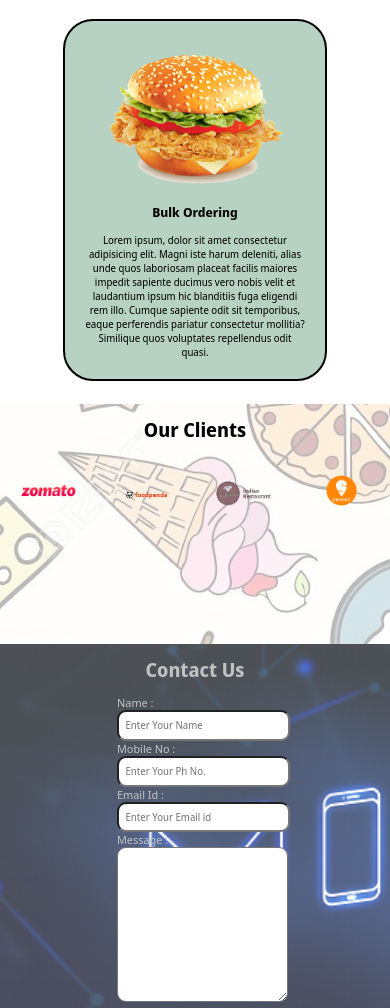
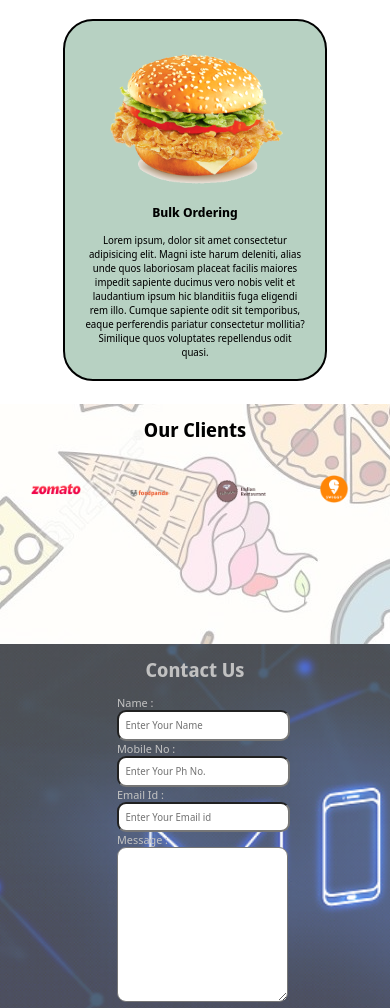
Before and after one commit to yashraj132/yashraj132.github.io, a plain HTML site: page index.html in a window 390 px wide. Shown: the part 1591-2599 px from the top of the page. Drawn offline with Linux system fonts and the light colour scheme.

Commit message:
index.css

```diff
--- a/index.css
+++ b/index.css
@@ -319,8 +319,8 @@ footer{
        background-color: aliceblue;
     }
         #clients img{
-        width: 55px;
-        /* padding: px; */
+        width: 50px;
+            margin: 0px;
         justify-content: center;
         align-items: center;
     }
```
